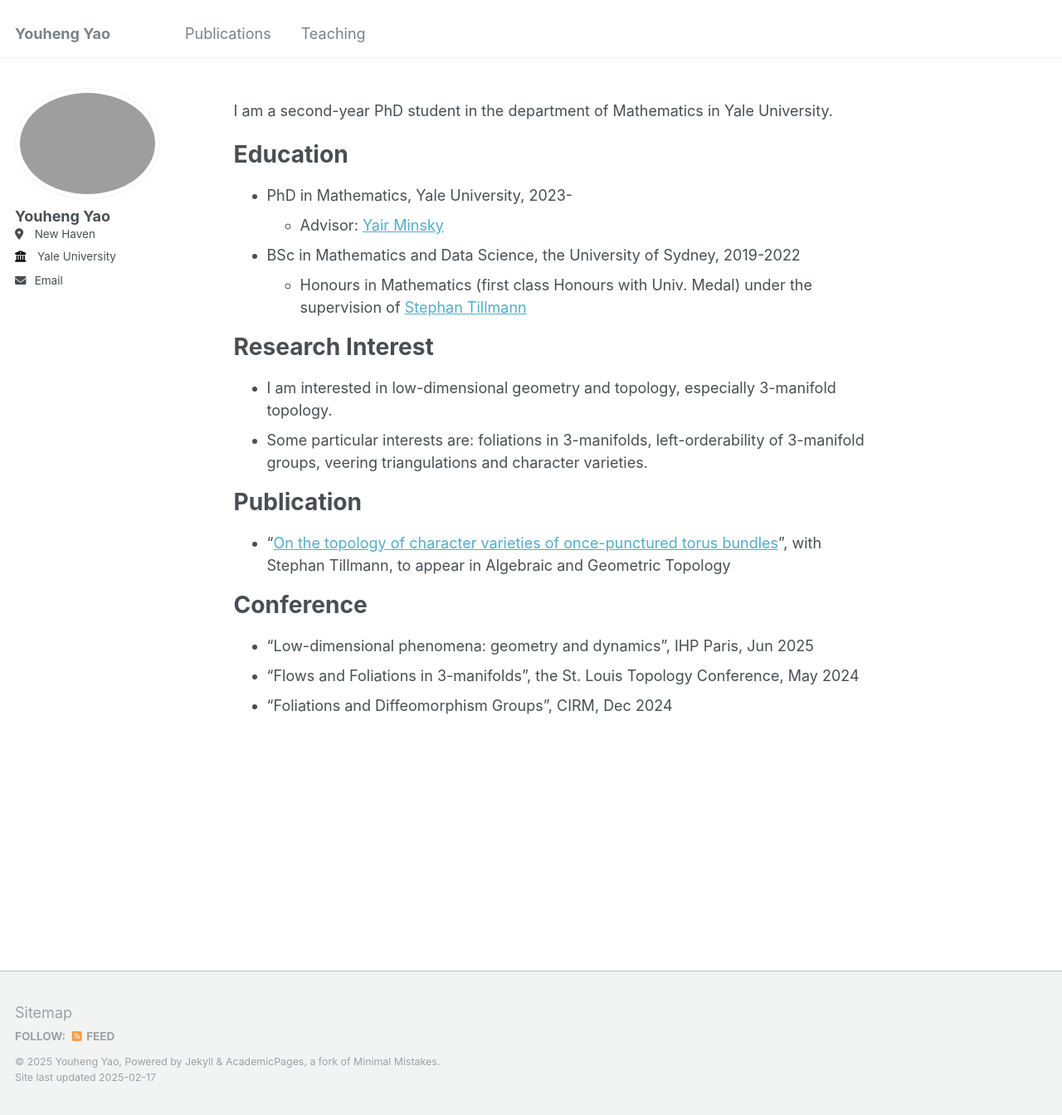
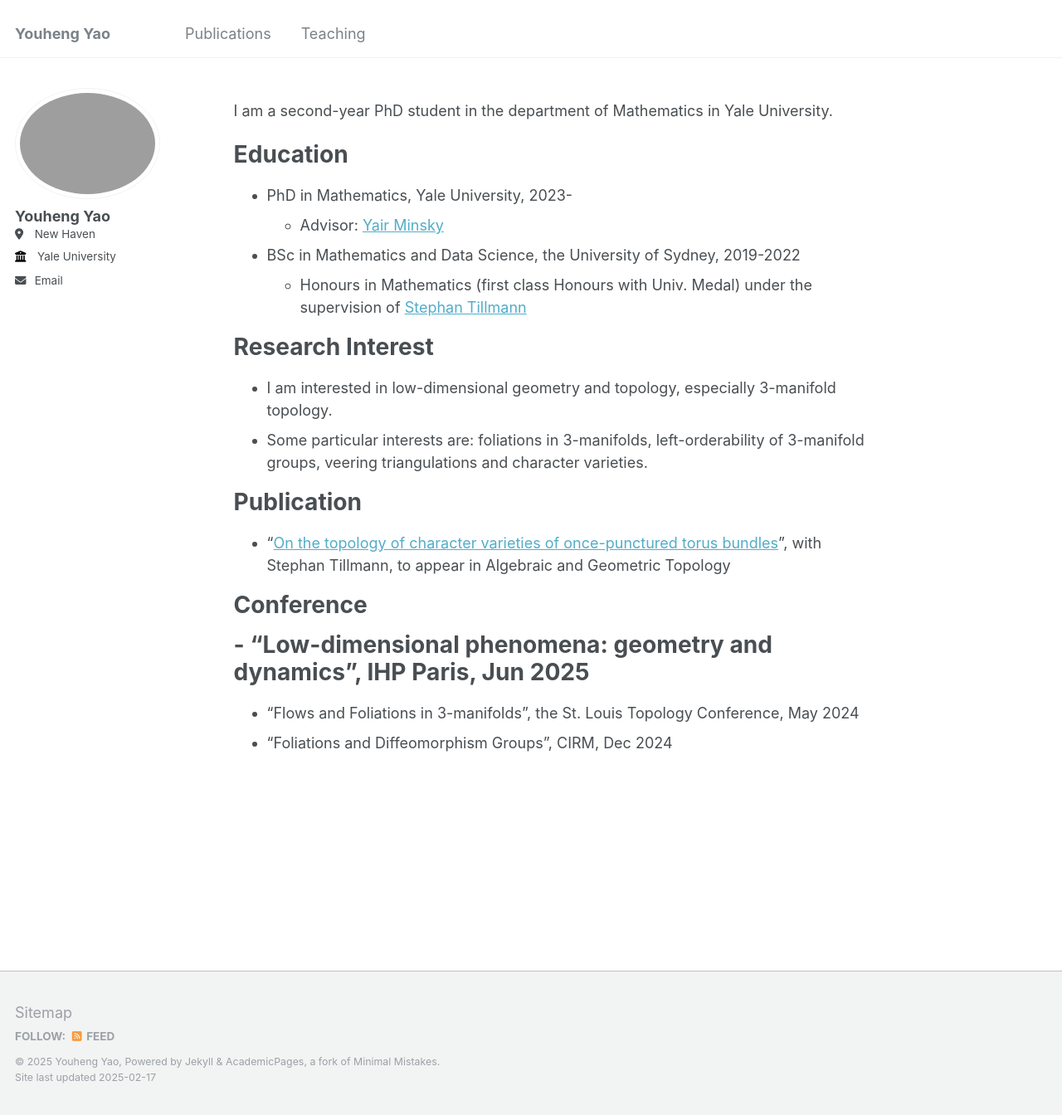
Before and after one commit to LionelYao/LionelYao.github.io, a Jekyll site: the page built from _pages/about.md, in a window 1280 px wide and 1344 px high. Shown: the whole window at 83% size. Built offline with Jekyll 4.4.1, drawn with Linux system fonts in a browser that asks for light colours.

Commit message:
Update about.md

```diff
--- a/_pages/about.md
+++ b/_pages/about.md
@@ -30,6 +30,6 @@ Publication
 
 Conference
 ======
-- "Low-dimensional phenomena: geometry and dynamics", IHP Paris, Jun 2025
+# - "Low-dimensional phenomena: geometry and dynamics", IHP Paris, Jun 2025
 - "Flows and Foliations in 3-manifolds", the St. Louis Topology Conference, May 2024
 - "Foliations and Diffeomorphism Groups", CIRM, Dec 2024
```
